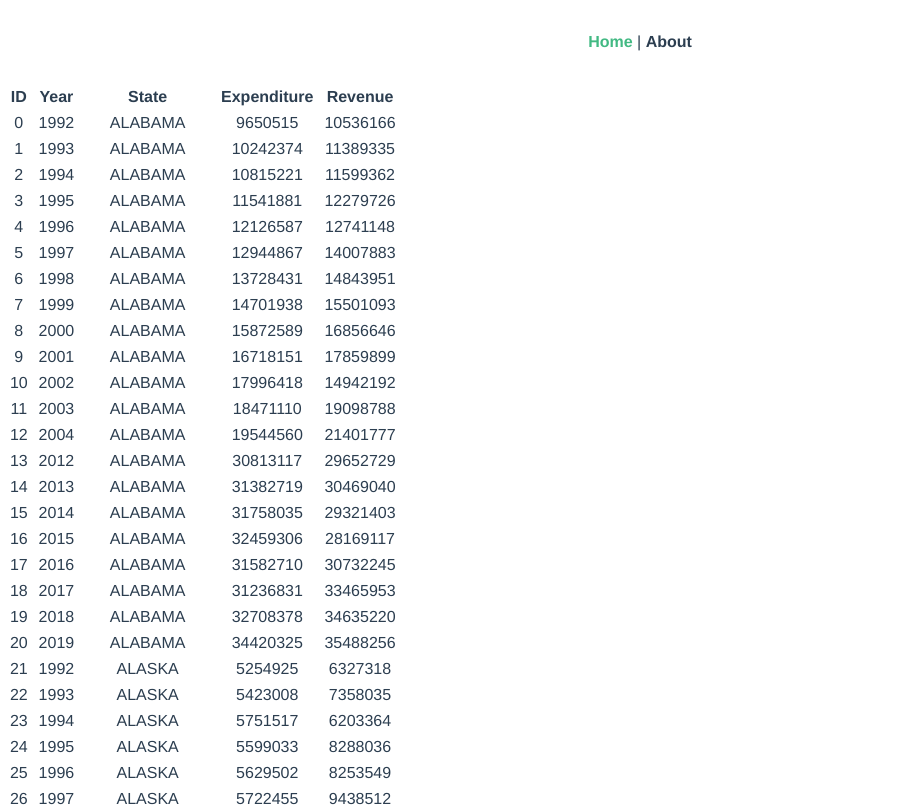
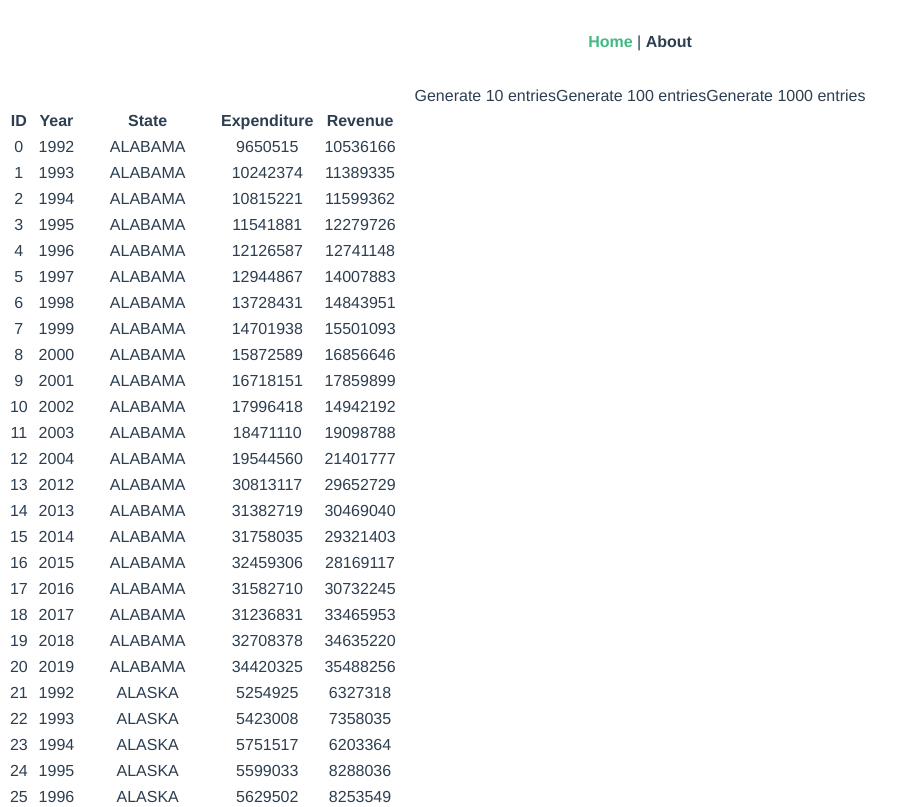
Before and after one commit to Exanite/DsaProject, a Vue app: page /#/ in a window 1280 px wide. Shown: the top 807 px of the page, without its empty margins (0-918 px from the left). Built offline with nearby package versions, Linux system fonts and the light colour scheme.

Commit message:
Add generateData function

```diff
--- a/src/components/FinanceDataTable.vue
+++ b/src/components/FinanceDataTable.vue
@@ -1,11 +1,16 @@
 <template>
+  <div>
+    <button v-on:click="generateData(10)">Generate 10 entries</button>
+    <button v-on:click="generateData(100)">Generate 100 entries</button>
+    <button v-on:click="generateData(1000)">Generate 1000 entries</button>
+  </div>
   <table>
     <tr>
       <th
         v-for="(column, index) in columns"
         :key="column.name"
+        class="cursor-pointer"
         v-on:click="() => onColumnSortClicked(index)"
-        class="cursor-pointer"
       >
         {{ column.name }}
       </th>
@@ -19,6 +24,7 @@
 <script lang="ts">
   import { BuiltInSortingStrategy } from "@/data/algorithms/BuiltInSortingStrategy";
   import { Comparer } from "@/data/comparers/Comparer";
+  import { DataGenerator } from "@/data/DataGenerator";
   import { FinanceDataEntry } from "@/data/FinanceData";
   import { computed, defineComponent, ref } from "vue";
 
@@ -91,13 +97,20 @@
           sortedColumn.value = {
             index: index,
             descending: false,
-          }
+          };
         }
-      }
+      };
+
+      const generateData = (count: number) => {
+        const generator = new DataGenerator();
+
+        data.value = generator.generateCollection(count);
+      };
 
       return {
         columns: columns,
         data: sortedData,
+        generateData: generateData,
         onColumnSortClicked: onColumnSortClicked,
       };
     },
```
